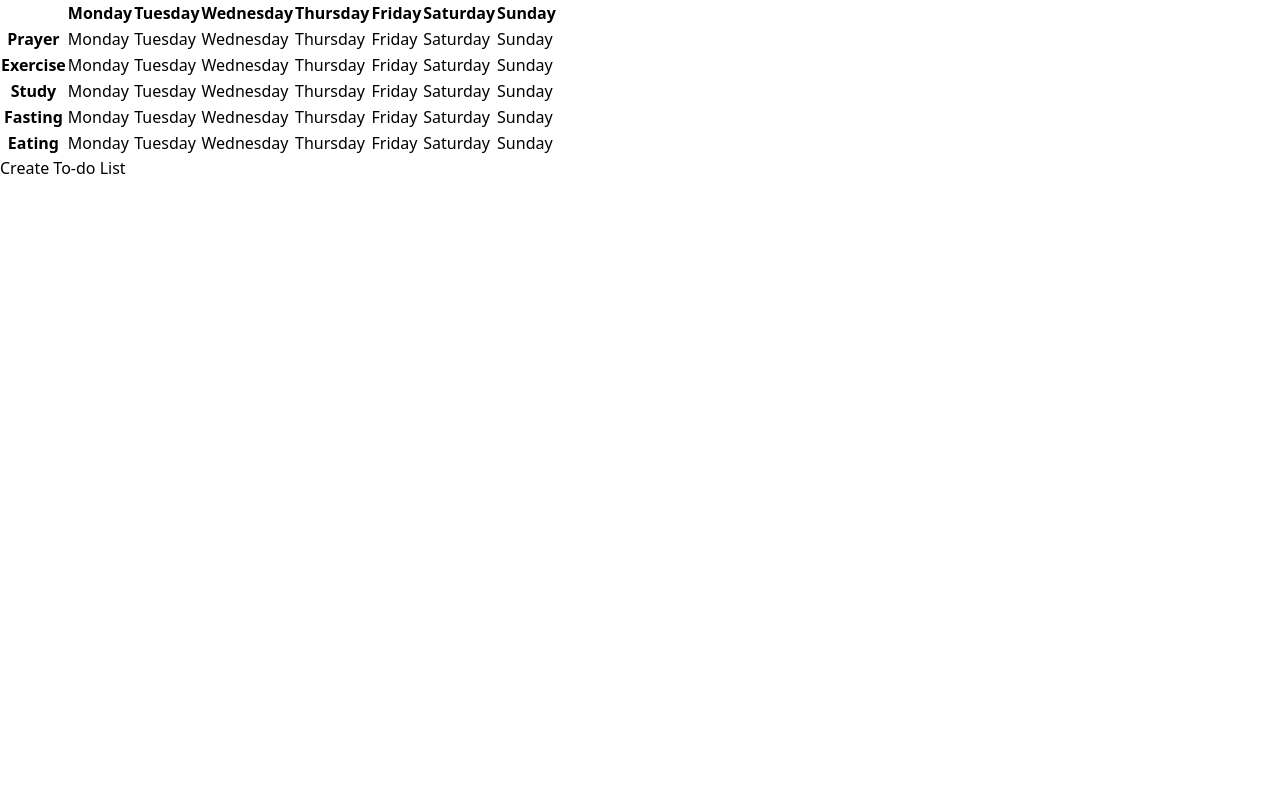
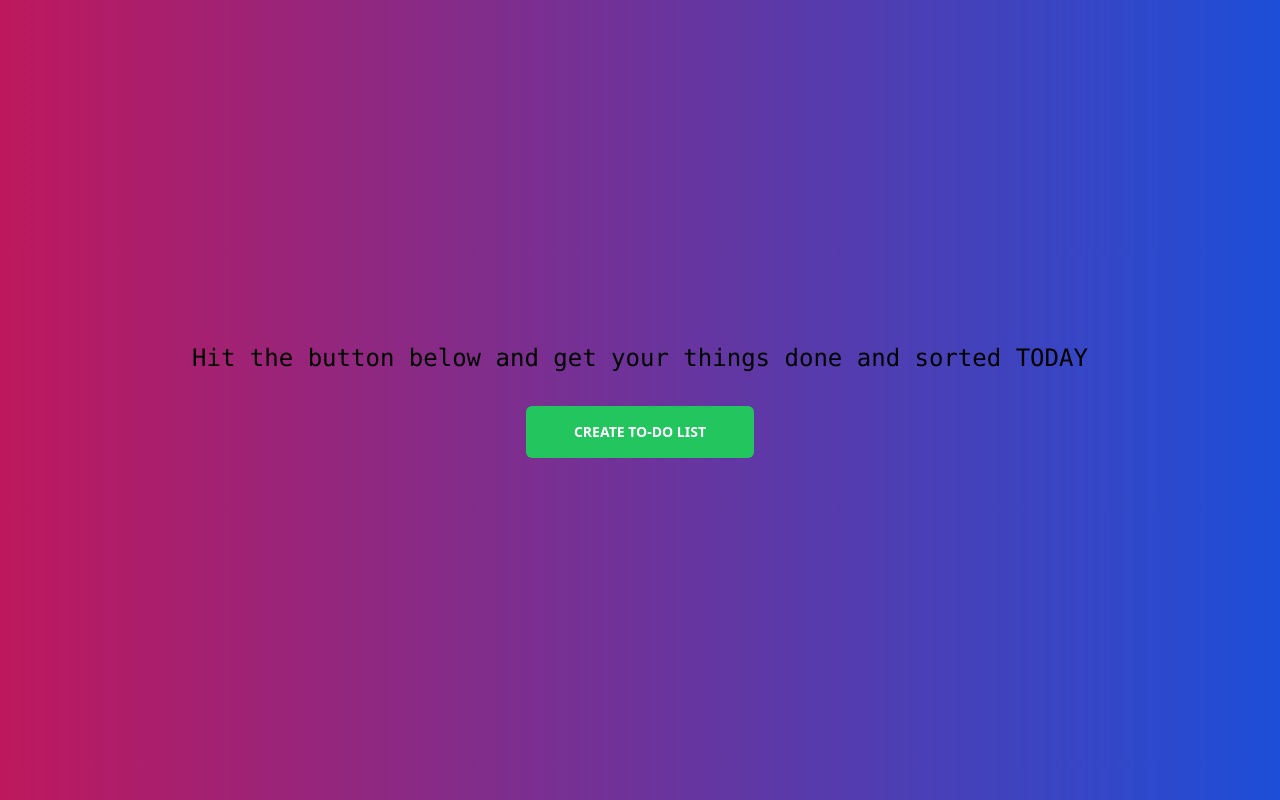
Before and after one commit to ahmed-srk/todo-app, a React (Create React App) app: page / in a window 1280 px wide. Built offline with nearby package versions, Linux system fonts and the light colour scheme.

Commit message:
added addInput and delInput function
Also, separated the open page with the display table.

```diff
--- a/src/AddListForm.js
+++ b/src/AddListForm.js
@@ -1,14 +1,29 @@
 import React from "react"
 import { CustomInput } from "./FormComponents"
 
-export function AddListForm({formValues, setFormValues, toDoList, setToDoList, errorMsg}){
+export function AddListForm({formValues, setFormValues, errorMsg}){
     function handleChange (event, index){
         const { value } = event.target
-
         setFormValues((prev) => {
             return prev.map((item, itemIndex) => {
                 return itemIndex === index ? {...item, value: value} : {...item}
             })
+        })
+    }
+
+    function addInput(event){
+        event.preventDefault()
+        setFormValues((prev) => {
+            return [...prev, {id: `acts`, label: `activity ${formValues.length}`, type: 'text', value: '', required: false}]
+        })
+    }
+
+    function delInput(event){
+        event.preventDefault()
+        setFormValues((prev) => {
+            const arr = [...prev]
+            arr.pop()
+            return arr
         })
     }
 
@@ -22,11 +37,20 @@ export function AddListForm({formValues, setFormValues, toDoList, setToDoList, e
                             objValue = {obj}
                             onChange = {handleChange}
                             index = {index}
-                            errorMsg = {obj.required && errorMsg}
+                            errorMsg = {errorMsg}
                         />
                     ))
                 }
             </div>
+            <div className=" col-span-2 grid grid-cols-2 gap-2">
+                <button onClick={(event) => addInput(event)} className="w-full bg-green-700 text-white font-bold uppercase text-sm py-3 rounded-md shadow hover:shadow-lg outline-none focus:outline-none">
+                    Add Activity
+                </button>
+                <button onClick={(event) => delInput(event)} disabled={formValues.length < 3 && true}
+                        className={`w-full ${formValues.length < 3 ? `bg-gray-500` : `bg-red-600`} text-white font-bold uppercase text-sm py-3 rounded-md shadow hover:shadow-lg outline-none focus:outline-none`}>
+                    Delete Activity
+                </button>
+            </div>
         </form>
     )
 }
--- a/src/AddToDoList.js
+++ b/src/AddToDoList.js
@@ -4,41 +4,41 @@ import { AddListForm } from "./AddListForm";
 import CustomModal from "./CustomModal";
 import { checkErrorForm } from "./FormComponents";
 
-function AddToDoList(props){
-    const [toDoList, setToDoList] = React.useState({
-        actsList: [],
-        startDate: format(new Date(), 'yyyy-MM-dd'),
-    })
-
+function AddToDoList({setToDoList, setShowModal}){
     const [formValues, setFormValues] = React.useState([
-        {label: "start date", type: "date", value: format(new Date(), 'yyyy-MM-dd'), required: true},
-        {label: "name", type: "text", value: "", required: true},
+        {id: 'startDate', label: 'start date', type: 'date', value: format(new Date(), 'yyyy-MM-dd'), required: true},
+        {id: `acts`, label: 'activity', type: 'text', value: '', required: true},
     ]);
 
     const [error, setError] = React.useState(false)
     const { errorMsg } = checkErrorForm(error)
 
     function createToDoList(){
-        for(const key in toDoList){
-            if(!toDoList[key].length){
+        for(const item of formValues){
+            if(item.required && (item.value === '' || item.value === isNaN)){
                 setError(true)
                 return
             }
         }
 
-        props.setShowModal(false)
+        setToDoList(() => {
+            const startDate = formValues[0].value
+            const actsList = []
+            for(let i = 1; i < formValues.length; i++){ actsList.push(formValues[i].value) }
+            return {actsList: actsList, startDate: startDate}
+        })
+
+        setShowModal(false)
     }
-
-    console.log(toDoList.startDate.length)
 
     return(
         <div>
             {
                 <CustomModal
                     title = 'To-Do List'
-                    setShowModal = {props.setShowModal}
+                    setShowModal = {setShowModal}
                     createContent = {createToDoList}
-                    body = {<AddListForm formValues={formValues} setFormValues={setFormValues} toDoList={toDoList} setToDoList={setToDoList} errorMsg={errorMsg} />}
+                    body = {<AddListForm formValues={formValues} setFormValues={setFormValues} errorMsg={errorMsg} />}
                 />
             }
         </div>
--- a/src/App.js
+++ b/src/App.js
@@ -1,17 +1,17 @@
 import React from "react";
 import { DisplayTable } from "./DisplayTable";
-import AddToDoList from "./AddToDoList";
+import OpenPage from "./OpenPage";
 
 function App() {
-    const [showModal, setShowModal] = React.useState(false)
+    const [toDoList, setToDoList] = React.useState()
 
     return (
-        <div className="App">
-            <DisplayTable />
-
-            {showModal && <AddToDoList setShowModal={setShowModal} />}
-
-            <button onClick={() => setShowModal(true)}>Create To-do List</button>
+        <div className="App flex justify-center items-center min-h-screen bg-gradient-to-r from-pink-700 to-blue-700">
+            {
+                toDoList ?
+                <DisplayTable toDoList={toDoList} /> :
+                <OpenPage setToDoList={setToDoList} />
+            }
         </div>
     );
 }
--- a/src/DisplayTable.js
+++ b/src/DisplayTable.js
@@ -1,22 +1,22 @@
 import React from "react";
 
-export function DisplayTable(props){
+export function DisplayTable({toDoList}){
     const dayNames = ['Monday', 'Tuesday', 'Wednesday', 'Thursday', 'Friday', 'Saturday', 'Sunday']
-    const acts = ['prayer', 'exercise', 'study', 'fasting', 'eating']
-    const dailyUpdate = acts.map((act) => ({actName: act, dayUpdate: dayNames.map((day) => ({dayOfWeek: day, completed: false}))}))
+    const dailyUpdate = toDoList.actsList.map((act) => ({actName: act, dayUpdate: dayNames.map((day) => ({dayOfWeek: day, completed: false}))}))
 
     return (
+        <div className=" border-2 flex flex-col justify-center">
             <table>
                 <thead>
-                <tr>
+                    <tr >
                         <th></th>
-                    {dayNames.map((val, key) => <th key={key}>{val}</th> )}
+                        {dayNames.map((val, key) => <th className=" py-6 px-12 border-2" key={key}>{val}</th> )}
                     </tr>
                 </thead>
                 <tbody>
                     {
                         dailyUpdate.map((activity, key) =>
-                        <tr key={key}>
+                            <tr key={key} className="m-4 border-2">
                                 <th>{activity.actName[0].toUpperCase() + activity.actName.substring(1)}</th>
                                 {activity.dayUpdate.map((item, key) => <td key={key}>{item.dayOfWeek}</td> )}
                             </tr>
@@ -24,5 +24,7 @@ export function DisplayTable(props){
                     }
                 </tbody>
             </table>
+        </div>
+
     )
 }
--- a/src/FormComponents.js
+++ b/src/FormComponents.js
@@ -1,19 +1,22 @@
-const styleClass = `w-full p-1 text-gray-800 focus:ring-0 rounded-md border border-gray-200 focus:border-gray-400 hover:border-gray-300`
+const styleClass = `w-full p-1 text-gray-800 focus:ring-0 rounded-md border border-gray-200 focus:outline-2 focus:outline-gray-600 hover:border-gray-300`
 
 function CustomInput({objValue, onChange, index, errorMsg}){
-    const { label, type, value } = objValue;
-
+    const { label, type, value, required } = objValue;
     return (
         <div className=" my-2">
-            <h4 className=" text-sm font-light text-gray-500">{label[0].toUpperCase() + label.substring(1)} <span className=" font-bold text-black">&#42;</span></h4>
+            <h4 className=" text-sm font-light text-gray-500">
+                {label[0].toUpperCase() + label.substring(1)}
+                {required && <span className=" font-bold text-black"> &#42;</span>}
+                </h4>
             <input
                 type = {type}
                 value = {value}
+                autoFocus = {true}
                 onChange = {(event) => onChange(event, index)}
                 className = {`form-input ${styleClass}`}
-                style = {errorMsg.styleTextBox(value)}
+                style = {required ? errorMsg.styleTextBox(value) : {}}
             />
-            <p style={errorMsg.styleText}>{!value && errorMsg.text}</p>
+            {required && <p style={errorMsg.styleText}>{!value && errorMsg.text}</p>}
         </div>
     )
 }
--- /dev/null
+++ b/src/OpenPage.js
@@ -0,0 +1,23 @@
+import React from "react";
+import AddToDoList from "./AddToDoList";
+
+function OpenPage({setToDoList}){
+    const [showModal, setShowModal] = React.useState(false)
+
+    return (
+        <div>
+            <div className=" flex flex-col justify-center items-center space-y-8">
+                <h2 className=" text-2xl font-light font-mono">Hit the button below and get your things done and sorted TODAY</h2>
+
+                <button onClick={() => setShowModal(true)}
+                        className=" bg-green-500 text-white font-bold uppercase text-sm py-4 px-12 rounded-md active:shadow-[inset_3px_3px_3px_rgba(0,0,0,0.5)] outline-none focus:outline-none">
+                    Create To-do List
+                </button>
+            </div>
+
+            {showModal && <AddToDoList setToDoList={setToDoList} setShowModal={setShowModal} />}
+        </div>
+    )
+}
+
+export default OpenPage
```
Lines whose indentation alone changed are shown as unchanged.
